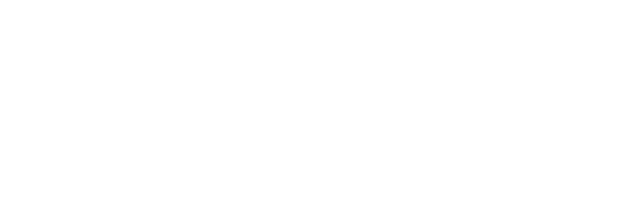
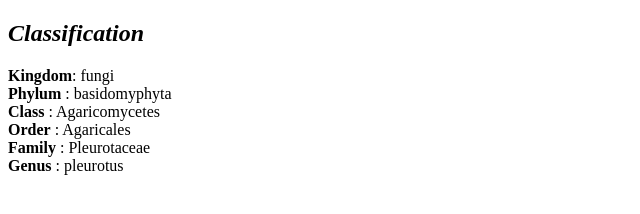
Before and after one commit to sachinsharma4/KMC-EDOF, a plain HTML site: page mychorhiza.html in a window 1280 px wide. Shown: the whole page, without its empty margins (0-640 px from the left). Drawn offline with Linux system fonts and the light colour scheme.

Commit message:
second commit

```diff
--- a/mychorhiza.html
+++ b/mychorhiza.html
@@ -7,6 +7,12 @@
     <title>Mychorhiza</title>
 </head>
 <body>
-
+<h2><em>Classification</em></h2>
+<strong>Kingdom</strong>: fungi<br>
+<b>Phylum</b> :  basidomyphyta<br>
+<b>Class</b>   : Agaricomycetes<br>
+<b>Order</b>   : Agaricales<br>
+<b>Family</b> : Pleurotaceae<br>
+<b>Genus</b> : pleurotus
 </body>
 </html>
```
Also changed, not shown: privacy_policy.html (added, +12 -0 lines).
